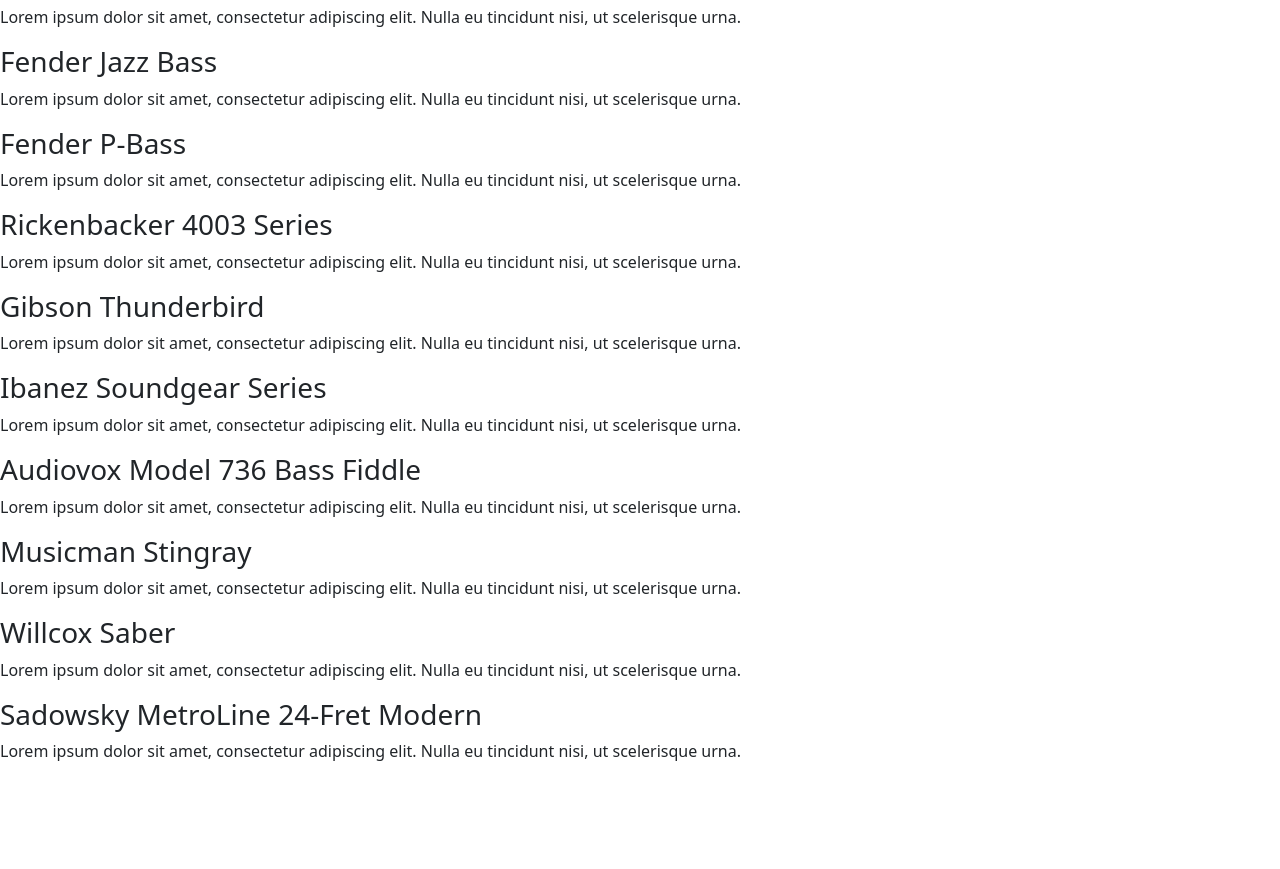
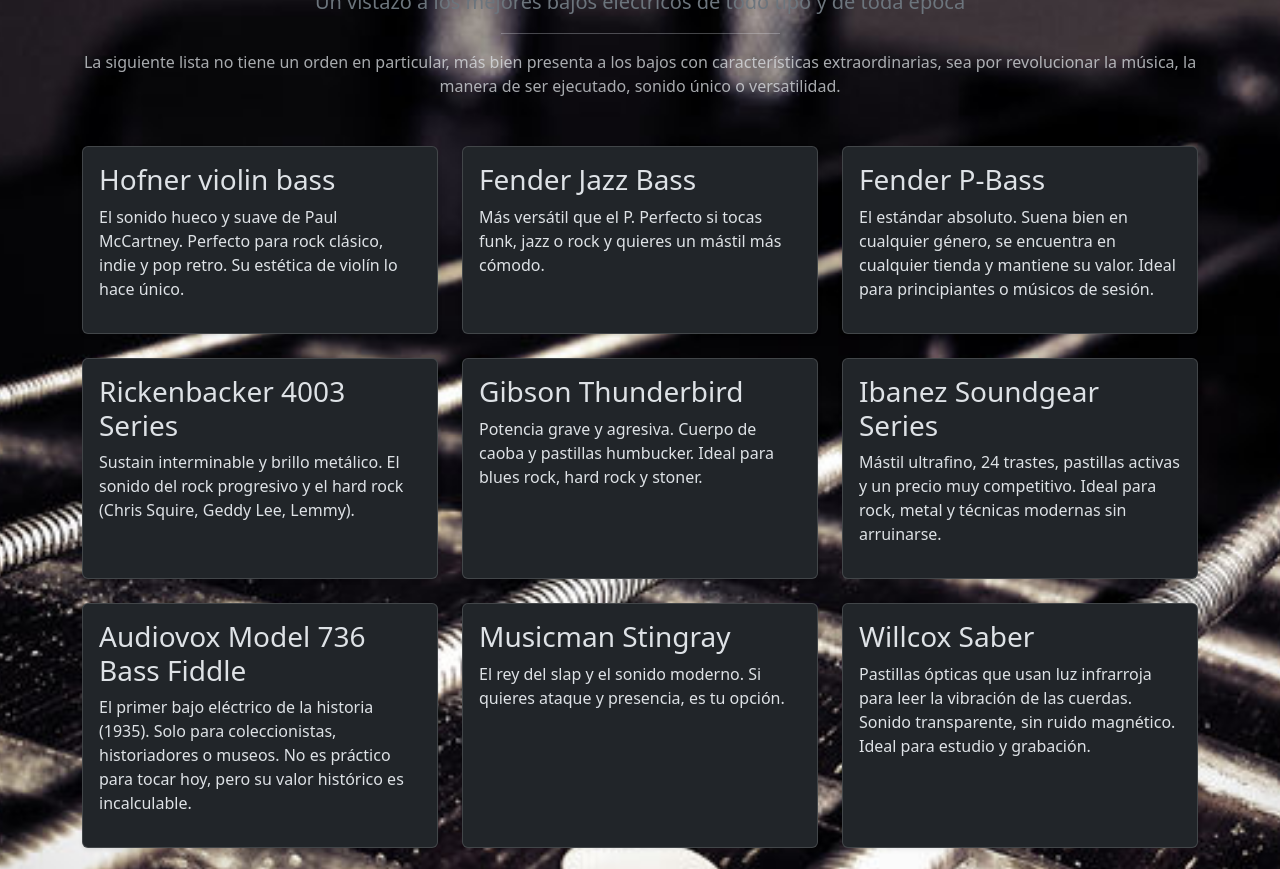
Before and after one commit to Monopolo-Magnetico/recomendacion-bajos-electricos, a plain HTML site: page index.html in a window 1280 px wide. Shown: the part 203-1072 px from the top of the page. Before the commit the page ends 982 px from the top, so only its background shows below. Drawn offline with nearby package versions, Linux system fonts and the light colour scheme.

Commit message:
Agregada mejora de estructura HTML con bootstrap asistido por IA. Se agregaron configuraciones de transicion suaves a las cards en styles.css y la imagen de fondo en la carpeta img

```diff
--- a/css/styles.css
+++ b/css/styles.css
@@ -0,0 +1,24 @@
+/*Imagen de fondo*/
+body {
+    background-image: url(/img/fondo_bajo.jpg);
+    background-size: cover;
+    background-position: center;
+    background-repeat: no-repeat;
+}
+
+/*Cards*/
+
+/*Efecto de sobresalir cuando el cursor pase por encima de la card*/
+.card:hover {
+    transform: translateY(-5px);
+    box-shadow: 0 10px 20px rgba(0,0,0,0.15) !important;
+}
+
+/*Suavizar el efecto de sobresalir*/
+.card {
+    transition: transform 0.3s ease, box-shadow 0.3s ease;
+}
+
+hr {
+    opacity: 0.3;
+}
--- a/index.html
+++ b/index.html
@@ -1,5 +1,5 @@
 <!DOCTYPE html>
-<html lang="es">
+<html data-bs-theme="dark" lang="es">
 <head>
     <meta charset="UTF-8">
     <meta name="viewport" content="width=device-width, initial-scale=1.0">
@@ -9,108 +9,174 @@
     <title>Los mejores bajos eléctricos</title>
 </head>
 <body>
-    <h1>Los mejores bajos eléctricos de todos los tiempos</h1>
+    <div class="container py-5">
+        <header class="text-center mb-5">
+            <h1 class="display-4 fw-bold text-primary">Los mejores bajos eléctricos de todos los tiempos</h1>
 
-    <h2>Un vistazo a los mejores bajos eléctricos de todo tipo y de toda época</h2>
+            <p class="lead text-secondary">Un vistazo a los mejores bajos eléctricos de todo tipo y de toda época</p>
 
-    <p>
+            <hr class="w-25 mx-auto">
+
+            <p class="text-muted">
                 La siguiente lista no tiene un orden en particular, más bien presenta a los bajos con características extraordinarias, sea por revolucionar la música, la manera de ser ejecutado, sonido único o versatilidad.
             </p>
+        </header>
 
-    <section> <!--Comienza la sección del top de bajos eléctricos-->
+        <section class="row g-4"> <!--Comienza la sección del top de bajos eléctricos-->
 
             <!--Inicio Hofner violin bass-->
-        <div>
+                <div class="col-md-6 col-lg-4">
+                    <div class="card h-100 shadow-sm">
+                        <div class="card-body">
                             <h3>Hofner violin bass</h3>
                             <p>
-            Lorem ipsum dolor sit amet, consectetur adipiscing elit. Nulla eu tincidunt nisi, ut scelerisque urna.
+                                    El sonido hueco y suave de Paul McCartney. Perfecto para rock clásico, indie y pop retro. Su estética de violín lo hace único.
                             </p>
+                        </div>
+                    </div>
                 </div>
             <!--Fin Hofner violin bass-->
 
             <!--Inicio Fender Jazz bass-->
-        <div>
+                <div class="col-md-6 col-lg-4">
+                    <div class="card h-100 shadow-sm">
+                        <div class="card-body">
                             <h3>Fender Jazz Bass</h3>
                             <p>
-            Lorem ipsum dolor sit amet, consectetur adipiscing elit. Nulla eu tincidunt nisi, ut scelerisque urna.
+                                Más versátil que el P. Perfecto si tocas funk, jazz o rock y quieres un mástil más cómodo.
                             </p>
+                        </div>
+                    </div>
                 </div>
             <!--Fin Fender Jazz bass-->
 
             <!--Inicio P-Bass bass-->
-        <div>
+            <div class="col-md-6 col-lg-4">
+                <div class="card h-100 shadow-sm">
+                    <div class="card-body">
                         <h3>Fender P-Bass</h3>
                         <p>
-            Lorem ipsum dolor sit amet, consectetur adipiscing elit. Nulla eu tincidunt nisi, ut scelerisque urna.
+                            El estándar absoluto. Suena bien en cualquier género, se encuentra en cualquier tienda y mantiene su valor. Ideal para principiantes o músicos de sesión.
                         </p>
+                    </div>
+                </div>
             </div>
             <!--Fin Fender P-bass-->
 
             <!--Inicio Rickenbacker 4003-->
-        <div>
+            <div class="col-md-6 col-lg-4">
+                <div class="card h-100 shadow-sm">
+                    <div class="card-body">
                         <h3>Rickenbacker 4003 Series</h3>
                         <p>
-            Lorem ipsum dolor sit amet, consectetur adipiscing elit. Nulla eu tincidunt nisi, ut scelerisque urna.
+                            Sustain interminable y brillo metálico. El sonido del rock progresivo y el hard rock (Chris Squire, Geddy Lee, Lemmy).
                         </p>
+                    </div>
+                </div>
             </div>
             <!--Fin Rickenbacker 4003-->
 
             <!--Inicio Gibson Thunderbird-->
-        <div>
+            <div class="col-md-6 col-lg-4">
+                <div class="card h-100 shadow-sm">
+                    <div class="card-body">
                         <h3>Gibson Thunderbird</h3>
                         <p>
-            Lorem ipsum dolor sit amet, consectetur adipiscing elit. Nulla eu tincidunt nisi, ut scelerisque urna.
+                            Potencia grave y agresiva. Cuerpo de caoba y pastillas humbucker. Ideal para blues rock, hard rock y stoner.
                         </p>
+                    </div>
+                </div>
             </div>
             <!--Fin Gibson Thunderbird-->
 
             <!--Inicio Ibanez Soundgear-->
-        <div>
+            <div class="col-md-6 col-lg-4">
+                <div class="card h-100 shadow-sm">
+                    <div class="card-body">
                         <h3>Ibanez Soundgear Series</h3>
                         <p>
-            Lorem ipsum dolor sit amet, consectetur adipiscing elit. Nulla eu tincidunt nisi, ut scelerisque urna.
+                            Mástil ultrafino, 24 trastes, pastillas activas y un precio muy competitivo. Ideal para rock, metal y técnicas modernas sin arruinarse.
                         </p>
+                    </div>
+                </div>
             </div>
             <!--Fin Ibanez Soundgear-->
 
             <!--Inicio Audiovox Model 736 Bass Fiddle-->
-        <div>
+            <div class="col-md-6 col-lg-4">
+                <div class="card h-100 shadow-sm">
+                    <div class="card-body">
                         <h3>Audiovox Model 736 Bass Fiddle</h3>
                         <p>
-            Lorem ipsum dolor sit amet, consectetur adipiscing elit. Nulla eu tincidunt nisi, ut scelerisque urna.
+                            El primer bajo eléctrico de la historia (1935). Solo para coleccionistas, historiadores o museos. No es práctico para tocar hoy, pero su valor histórico es incalculable.
                         </p>
+                    </div>
+                </div>
             </div>
             <!--Fin Audiovox Model 736 Bass Fiddle-->
 
             <!--Inicio Musicman Stingray-->
-        <div>
+            <div class="col-md-6 col-lg-4">
+                <div class="card h-100 shadow-sm">
+                    <div class="card-body">
                         <h3>Musicman Stingray</h3>
                         <p>
-            Lorem ipsum dolor sit amet, consectetur adipiscing elit. Nulla eu tincidunt nisi, ut scelerisque urna.
+                            El rey del slap y el sonido moderno. Si quieres ataque y presencia, es tu opción.
                         </p>
+                    </div>
+                </div>
             </div>
             <!--Fin Musicman Stingray-->
 
             <!--Inicio Willcox Saber-->
-        <div>
+            <div class="col-md-6 col-lg-4">
+                <div class="card h-100 shadow-sm">
+                    <div class="card-body">
                         <h3>Willcox Saber</h3>
                         <p>
-            Lorem ipsum dolor sit amet, consectetur adipiscing elit. Nulla eu tincidunt nisi, ut scelerisque urna.
+                            Pastillas ópticas que usan luz infrarroja para leer la vibración de las cuerdas. Sonido transparente, sin ruido magnético. Ideal para estudio y grabación.
                         </p>
+                    </div>
+                </div>
             </div>
             <!--Fin Willcox Saber-->
 
             <!--Inicio Sadowsky MetroLine 24-Fret Modern-->
-        <div>
+            <div class="col-md-6 col-lg-4">
+                <div class="card h-100 shadow-sm">
+                    <div class="card-body">
                         <h3>Sadowsky MetroLine 24-Fret Modern</h3>
                         <p>
-            Lorem ipsum dolor sit amet, consectetur adipiscing elit. Nulla eu tincidunt nisi, ut scelerisque urna.
+                            El favorito de los músicos de sesión. Pastillas activas de alta definición, mástil cómodo y 24 trastes. Sonido limpio y profesional.
                         </p>
+                    </div>
+                </div>
             </div>
             <!--Fin Sadowsky MetroLine 24-Fret Modern-->
 
+            <!--Inicio whamola-->
+            <div class="col-md-6 col-lg-4">
+                <div class="card h-100 shadow-sm">
+                    <div class="card-body">
+                        <h3>Whamola</h3>
+                        <p>
+                            Una sola cuerda con sistema de palanca para bending extremo. Usado por Les Claypool. Para músicos experimentales, rock progresivo o bandas sonoras.
+                        </p>
+                    </div>
+                </div>
+            </div>
+            <!--Fin whamola-->
 
         </section>
+
+        <!--Inicio Footer -->
+        <footer class="text-center mt-5 pt-3 border-top text-muted">
+            <small>&copy; 2026 - Los mejores bajos eléctricos</small>
+        </footer>
+        <!--Fin Footer-->
+
+
+    </div>
 
     <script src="https://cdn.jsdelivr.net/npm/bootstrap@5.3.8/dist/js/bootstrap.bundle.min.js"
         integrity="sha384-FKyoEForCGlyvwx9Hj09JcYn3nv7wiPVlz7YYwJrWVcXK/BmnVDxM+D2scQbITxI"
```
Also changed, not shown: img/fondo_bajo.jpg (added), 1 other file. Lines whose indentation alone changed are shown as unchanged.
